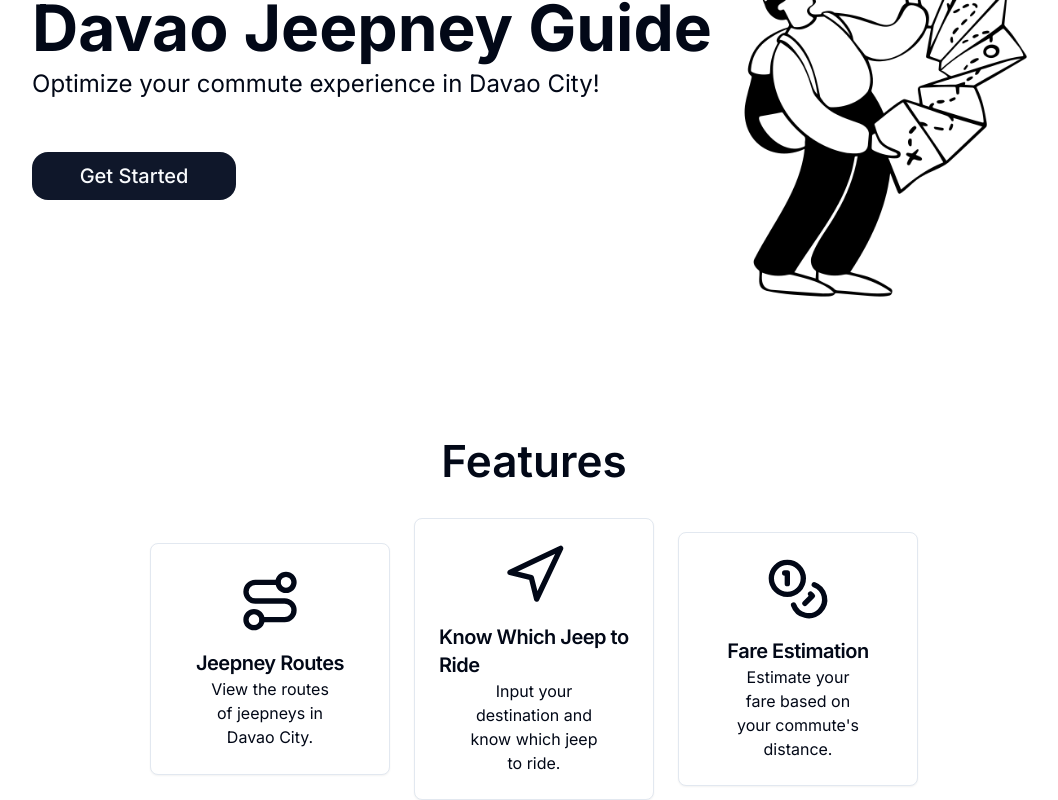
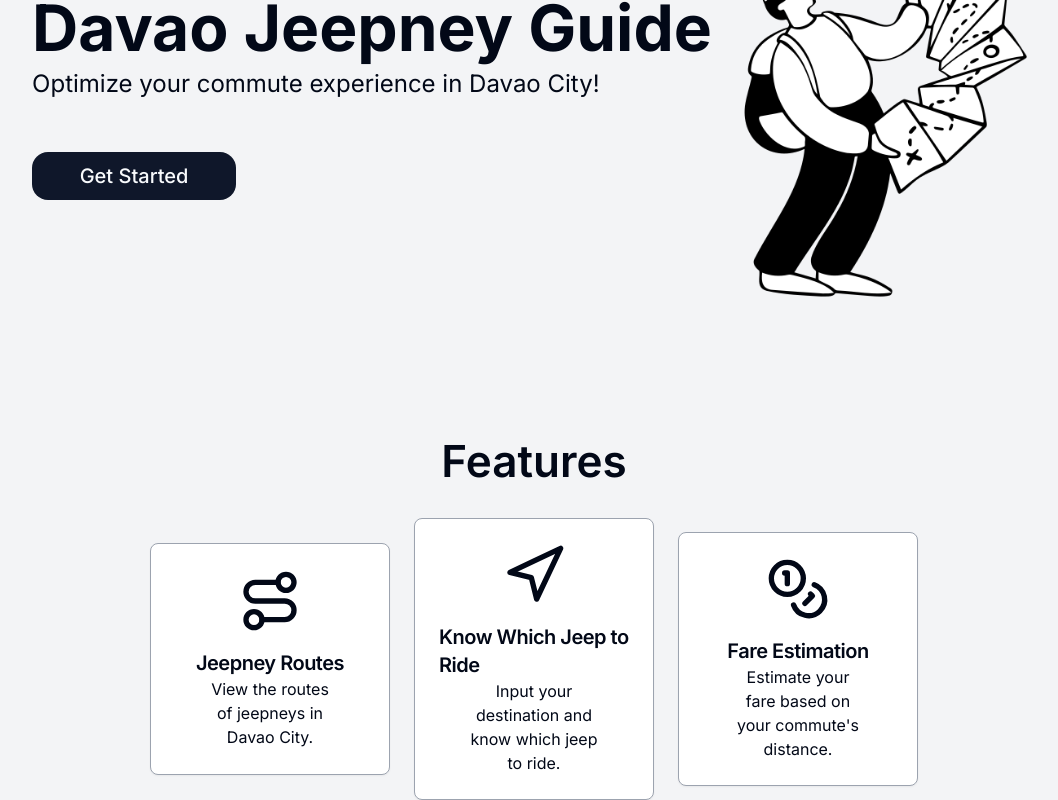
Before and after one commit to 10lite/davao-jeepney-guide, a Next.js app: page / in a window 1280 px wide. Shown: the part 205-1005 px from the top of the page, without its empty margins (106-1164 px from the left). Built offline with nearby package versions, Linux system fonts and the light colour scheme.

Commit message:
feat: feature card hover styles

```diff
--- a/app/components/features.tsx
+++ b/app/components/features.tsx
@@ -25,7 +25,7 @@ export default function Features() {
     <section className="w-full flex flex-col gap-6 sm:grid sm:grid-cols-3 justify-center items-center px-6 sm:px-[20%] mb-10 sm:mb-0">
       <h1 className="col-span-3 text-[1.75rem] sm:text-[2.75rem] font-semibold text-center">Features</h1>
       {APP_FEATURES.map((feature, index) => (
-        <Card key={index} className="col-span-1 flex flex-col justify-center items-center p-6 min-h-[14.5rem]">
+        <Card key={index} className="col-span-1 flex flex-col justify-center items-center p-6 min-h-[14.5rem] border-gray-400 hover:border-gray-800 hover:shadow-lg group">
           {feature.icon}
           <CardTitle className="text-xl font-semibold mt-4">{feature.title}</CardTitle>
           <CardContent className="p-0 sm:w-[70%] text-center">{feature.description}</CardContent>
--- a/app/page.tsx
+++ b/app/page.tsx
@@ -4,7 +4,7 @@ import Hero from "./components/hero";
 
 export default function Home() {
   return (
-    <main className="flex min-h-screen flex-col items-center gap-8 sm:gap-[5rem] sm:pt-[5%]">
+    <main className="flex min-h-screen flex-col items-center gap-8 sm:gap-[5rem] sm:pt-[5%] bg-gray-100">
       <Hero />
       <Features />
     </main>
--- a/app/travel/page.tsx
+++ b/app/travel/page.tsx
@@ -40,7 +40,7 @@ export default function Travel() {
   ]
 
   return (
-    <main className="flex min-h-screen flex-col items-center gap-8 sm:gap-[5rem] sm:pt-[10%] p-6">
+    <main className="flex min-h-screen flex-col items-center gap-8 sm:gap-[5rem] sm:pt-[10%] p-6 bg-gray-100">
       <Card>
         <CardHeader>
           <CardTitle>Where are you commuting to?</CardTitle>
--- a/package.json
+++ b/package.json
@@ -9,6 +9,8 @@
     "lint": "next lint"
   },
   "dependencies": {
+    "@googlemaps/google-maps-services-js": "^3.4.0",
+    "@googlemaps/js-api-loader": "^1.16.6",
     "@radix-ui/react-label": "^2.0.2",
     "@radix-ui/react-select": "^2.0.0",
     "@radix-ui/react-slot": "^1.0.2",
```
Also changed, not shown: 1 other file (tests, documents, lock files or other folders).
